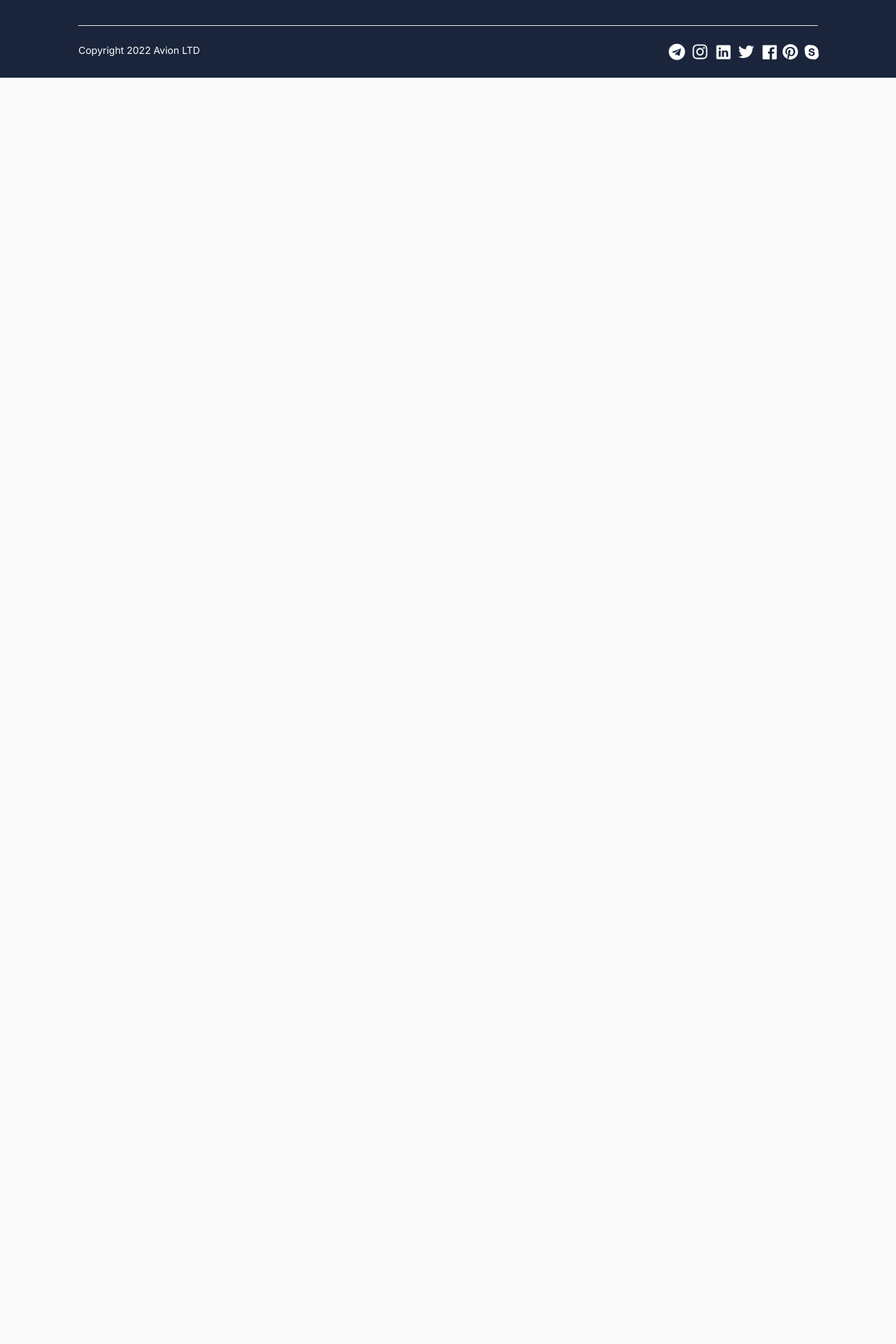
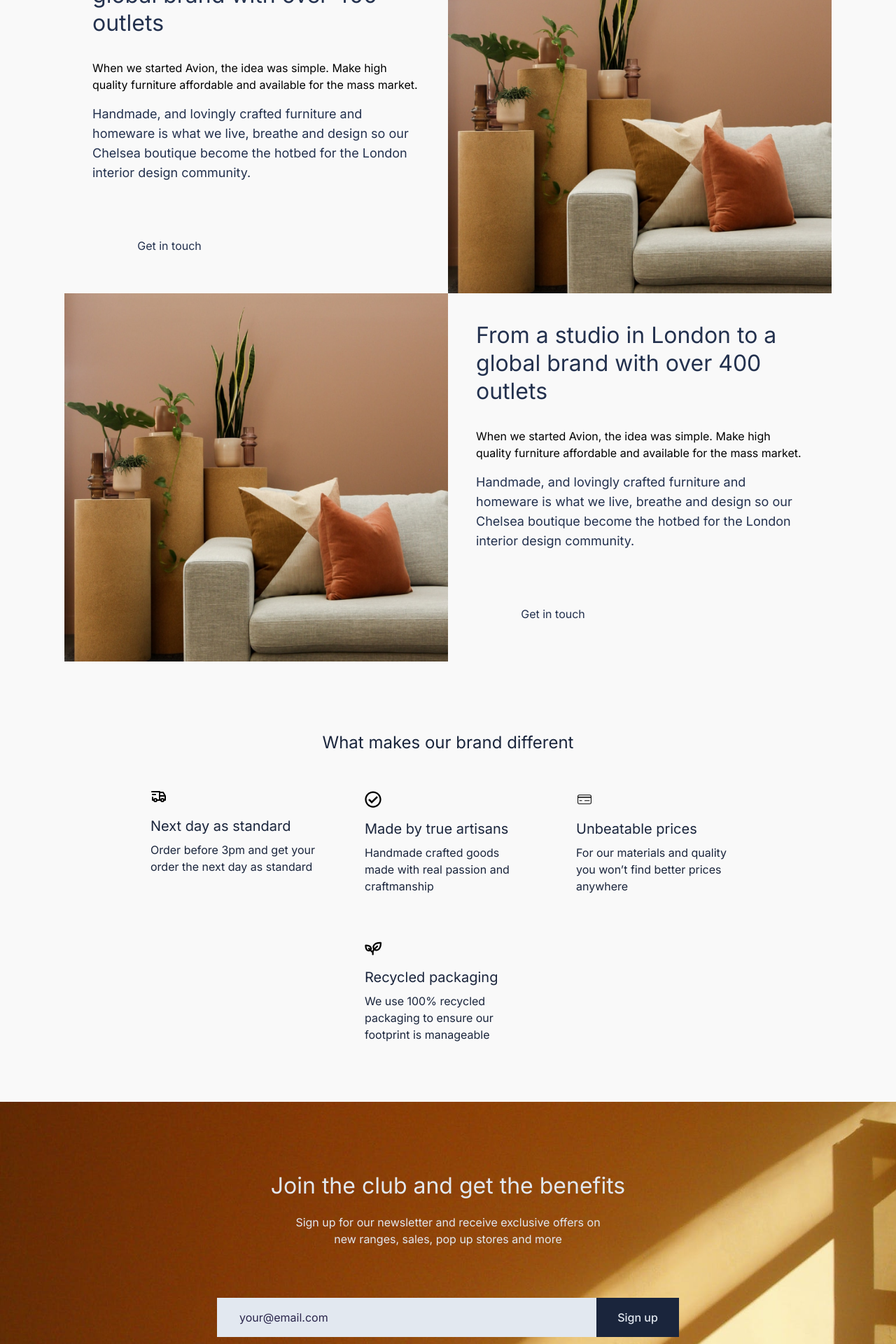
Before and after one commit to Temur00/Month8_Exam, a Next.js app: page /about in a window 1280 px wide. Shown: the part 440-2360 px from the top of the page at 70% size. Before the commit the page ends 800 px from the top, so only its background shows below. Built offline with nearby package versions, Linux system fonts and the light colour scheme.

Commit message:
ui is done

```diff
--- a/src/app/about/page.tsx
+++ b/src/app/about/page.tsx
@@ -1,9 +1,139 @@
+import { HomeLast } from "@/assets";
+import Image from "next/image";
+import Link from "next/link";
 import React from "react";
+import { CiCreditCard1 } from "react-icons/ci";
+import { FaRegCheckCircle } from "react-icons/fa";
+import { PiPlantBold } from "react-icons/pi";
+import { TbTruckDelivery } from "react-icons/tb";
 
 const About = () => {
   return (
     <div>
-      <p className="text-3xl">About</p>
+      <div className="container mx-auto lg:px-[62px] px-[20px]">
+        <p className="sm:text-[36px] text-[24px] pt-[32px] max-w-[709px] w-full  mx-auto text-[#1a253c] dark:text-slate-200">
+          A brand built on the love of craftmanship, quality and outstanding
+          customer service
+        </p>
+        <div className=" w-full md:flex    md:pt-[65px] pt-[20px]">
+          <div className=" md:w-[50%] w-[100%]  mx-auto md:p-10 sm:p-8 p-4">
+            <p className="sm:text-[32px]  text-[20px] leading-10 dark:text-white text-[#23314e]  pb-8">
+              From a studio in London to a global brand with over 400 outlets
+            </p>
+            <p>
+              When we started Avion, the idea was simple. Make high quality
+              furniture affordable and available for the mass market.
+            </p>
+            <p className="text-[18px] leading-7 pt-4 dark:text-white text-[#23314e]">
+              Handmade, and lovingly crafted furniture and homeware is what we
+              live, breathe and design so our Chelsea boutique become the hotbed
+              for the London interior design community.
+            </p>
+            <Link href={"#"} className="mx-auto">
+              <button className="w-[232px] mt-[62px] text-[#23314e] dark:bg-[#f9f9f9] px-8 py-4 sm:w-[220px]">
+                Get in touch
+              </button>
+            </Link>
+          </div>
+          <div className="md:w-[50%] w-[100%] ">
+            <Image src={HomeLast} alt="DandyChair" className=" h-full w-full" />
+          </div>
+        </div>
+        <div className=" w-full md:flex">
+          <div className="md:w-[50%] w-[100%] ">
+            <Image src={HomeLast} alt="DandyChair" className=" h-full w-full" />
+          </div>
+          <div className=" md:w-[50%] w-[100%]  mx-auto md:p-10 sm:p-8 p-4">
+            <p className="sm:text-[32px]  text-[20px] leading-10 dark:text-white text-[#23314e]  pb-8">
+              From a studio in London to a global brand with over 400 outlets
+            </p>
+            <p>
+              When we started Avion, the idea was simple. Make high quality
+              furniture affordable and available for the mass market.
+            </p>
+            <p className="text-[18px] leading-7 pt-4 dark:text-white text-[#23314e]">
+              Handmade, and lovingly crafted furniture and homeware is what we
+              live, breathe and design so our Chelsea boutique become the hotbed
+              for the London interior design community.
+            </p>
+            <Link href={"#"} className="mx-auto">
+              <button className="w-[232px] mt-[62px] text-[#23314e] dark:bg-[#f9f9f9] px-8 py-4 sm:w-[220px]">
+                Get in touch
+              </button>
+            </Link>
+          </div>
+        </div>
+        <div>
+          <p className="pb-[21px] md:pt-[100px] sm:pt-[70px] pt-[40px] dark:text-slate-200 text-2xl text-center text-[#1a253c]">
+            What makes our brand different
+          </p>
+          <div className="flex flex-wrap justify-center gap-8 px-4 py-4">
+            <div className="group w-[342px] md:w-[270px] p-3 rounded-md hover:shadow-2xl hover:z-10 duration-200 ">
+              <TbTruckDelivery className="text-[24px] group-hover:text-cyan-700 duration-200" />
+              <p className="text-xl  text-[#1a253c] dark:text-slate-300 pt-4">
+                Next day as standard
+              </p>
+              <p className="text-[16px]  text-[#1a253c] dark:text-slate-300 pt-2">
+                Order before 3pm and get your order the next day as standard
+              </p>
+            </div>
+            <div className="group w-[342px] md:w-[270px]  p-4 rounded-md hover:shadow-2xl hover:z-10 duration-200">
+              <FaRegCheckCircle className="group-hover:text-green-500 text-[24px] duration-200" />
+              <p className="text-xl  text-[#1a253c] dark:text-slate-300 pt-4">
+                Made by true artisans
+              </p>
+              <p className="text-[16px]  text-[#1a253c] dark:text-slate-300 pt-2">
+                Handmade crafted goods made with real passion and craftmanship
+              </p>
+            </div>
+            <div className="group w-[342px] md:w-[270px]  p-4 rounded-md hover:shadow-2xl hover:z-10 duration-200">
+              <CiCreditCard1 className="group-hover:text-yellow-300 text-[24px] duration-200" />
+              <p className="text-xl  text-[#1a253c] dark:text-slate-300 pt-4">
+                Unbeatable prices
+              </p>
+              <p className="text-[16px]  text-[#1a253c] dark:text-slate-300 pt-2">
+                For our materials and quality you won’t find better prices
+                anywhere
+              </p>
+            </div>
+            <div className="group w-[342px]  md:w-[270px]  p-4 rounded-md hover:shadow-2xl hover:z-10 duration-200">
+              <PiPlantBold className="text-[24px] group-hover:text-green-500 duration-200" />
+              <p className="text-xl  text-[#1a253c] dark:text-slate-300 pt-4">
+                Recycled packaging
+              </p>
+              <p className="text-[16px]  text-[#1a253c] dark:text-slate-300 pt-2">
+                We use 100% recycled packaging to ensure our footprint is
+                manageable
+              </p>
+            </div>
+          </div>
+        </div>
+      </div>
+      <div className="bg-[url('/EmailSignUp.png')]">
+        <div className="mt-[52px] flex flex-col justify-center container mx-auto  max-w-[1273px] sm:h-[364px] h-[320px] ">
+          <p className="md:pt-[68px] px-1 pt-4 text-center sm:text-[32px] text-[20px] text-slate-200">
+            Join the club and get the benefits
+          </p>
+          <p className="pt-4 px-1 text-center max-w-[470px] mx-auto text-slate-200">
+            Sign up for our newsletter and receive exclusive offers on new
+            ranges, sales, pop up stores and more
+          </p>
+          <form className="pt-[72px] flex mx-auto">
+            <input
+              type="email"
+              className="outline-none  w-[170px] sm:w-[350px] md:w-[400px]  lg:w-[542px] py-4 pl-[16px] sm:pl-[32px] placeholder:pr-40 bg-slate-200 placeholder-[#2A254B] text-[#2A254B]"
+              placeholder="your@email.com"
+              required
+            />
+            <button
+              type="submit"
+              className="w-[100px] sm:w-[118px] bg-[#1a253c] text-slate-200 font-medium"
+            >
+              Sign up
+            </button>
+          </form>
+        </div>
+      </div>
     </div>
   );
 };
--- a/src/app/proDetails/page.tsx
+++ b/src/app/proDetails/page.tsx
@@ -70,7 +70,7 @@ const ProDetails = () => {
               <p>50cm</p>
             </div>
           </div>
-          <div className="flex items-center mt-5">
+          <div className="flex items-center mt-5 md:pt-10">
             <div className="flex items-center gap-5 px-4">
               <button onClick={decreaseQuantity}>-</button>
               <p>{quantity}</p>
--- a/src/app/products/page.tsx
+++ b/src/app/products/page.tsx
@@ -167,7 +167,7 @@ const Products = () => {
                   htmlFor="angular-checkbox"
                   className="w-full py-3 ms-2 text-sm font-medium text-gray-900 dark:text-gray-300"
                 >
-                  Sofas{" "}
+                  Sofas
                 </label>
               </div>
             </li>
--- a/src/components/Header.tsx
+++ b/src/components/Header.tsx
@@ -45,10 +45,14 @@ const Header = () => {
       >
         <div className="flex justify-between items-center">
           <IoIosSearch className="w-[24px] h-[24px] cursor-pointer hidden md:block dark:text-slate-200 text-[#22202E] hover:text-slate-950" />
-          <p className="text-3xl font-normal text-[#101727] dark:text-white">
+          <p className="text-3xl md:pl-44 font-normal text-[#101727] dark:text-white">
             <Link href="/"> Avion</Link>
           </p>
           <div className="flex gap-4 jus items-center">
+            <div className=" gap-3 hidden md:flex">
+              <Link href="/about">About</Link>
+              <Link href="/Products">Products</Link>
+            </div>
             <IoIosSearch className="block md:hidden  w-[28px] h-[28px] cursor-pointer dark:text-slate-200 text-[#22202E] hover:text-slate-950" />
             <Link href="/cart">
               <AiOutlineShoppingCart className="md:block hidden  w-[24px] h-[24px] cursor-pointer dark:text-slate-200 text-[#22202E] hover:text-slate-950" />
```
Also changed, not shown: src/app/cart/page.tsx (+0 -31 lines), public/EmailSignUp.png (added).
